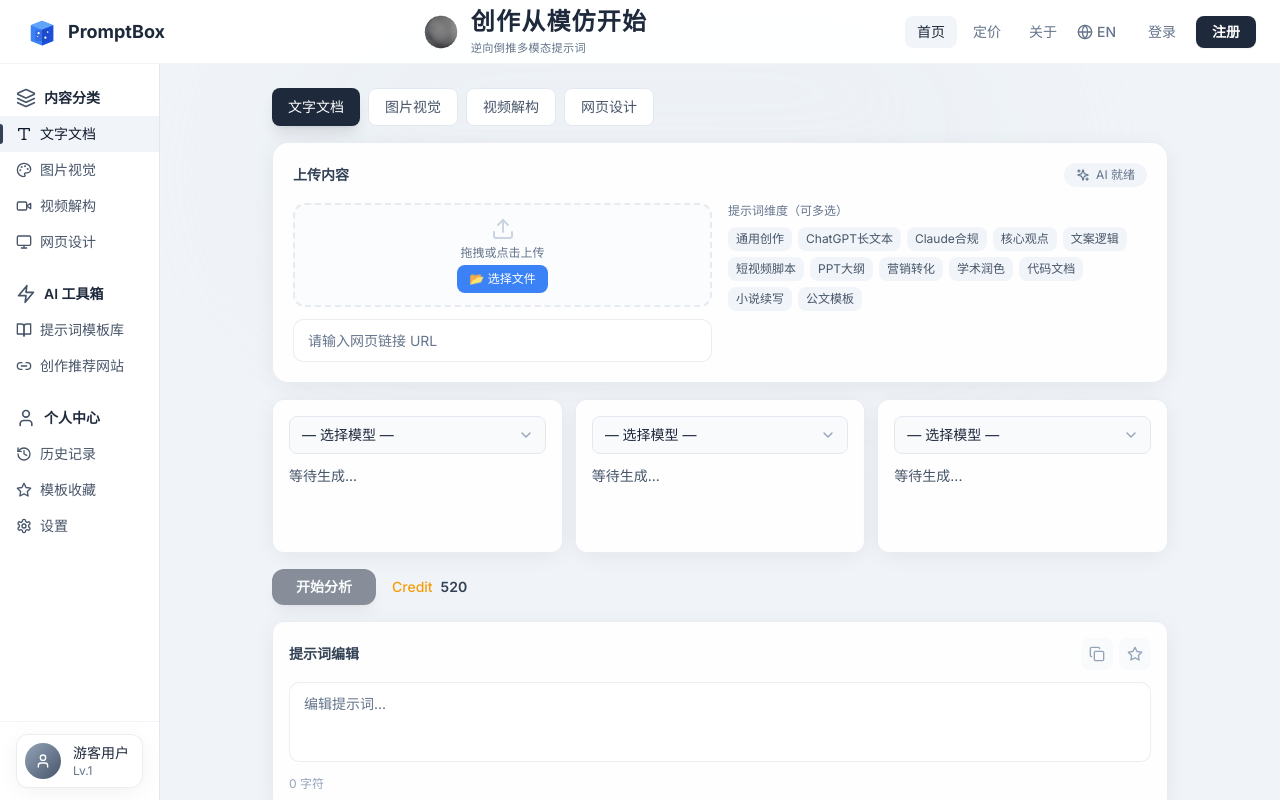
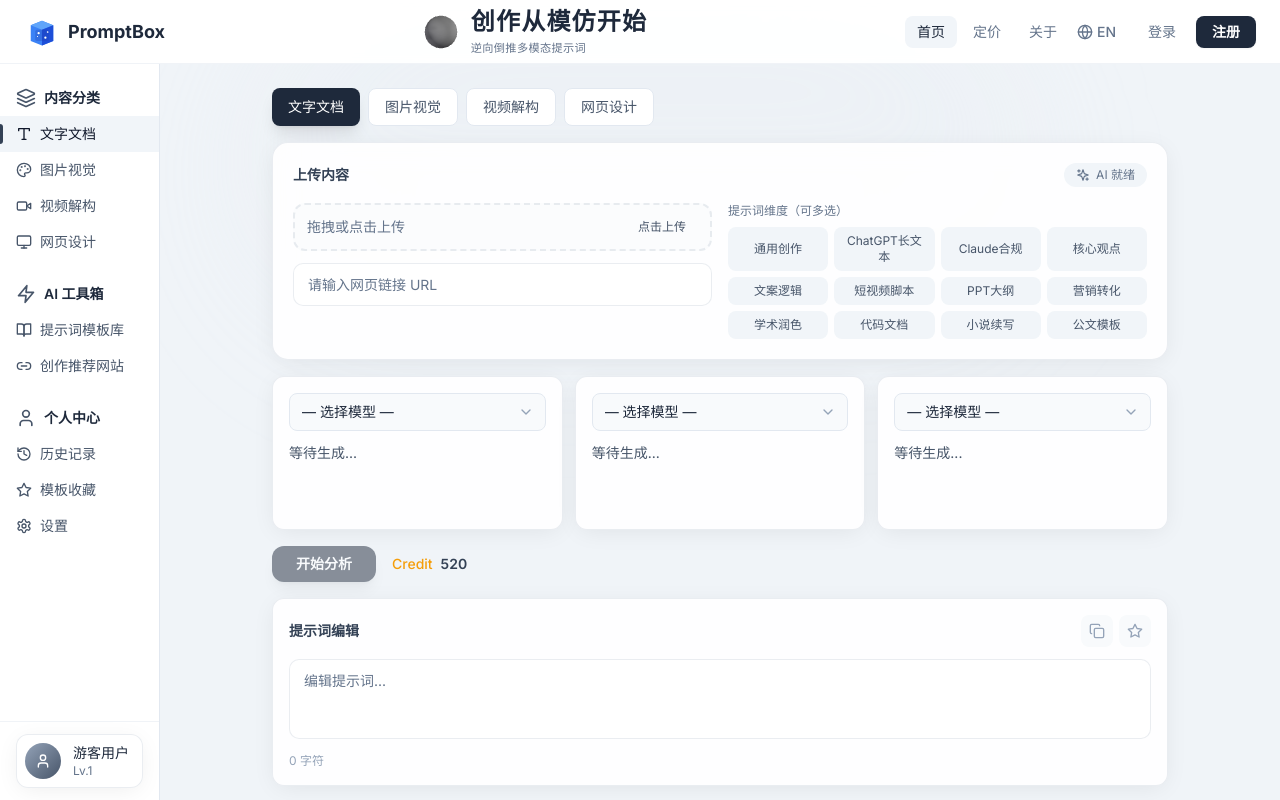
Before and after one commit to oxygen02/promptbox, a Next.js app: page / in a window 1280 px wide. Shown: the top 800 px of the page. Built offline with nearby package versions, Linux system fonts and the light colour scheme.

Commit message:
fix: Clean upload area layout, align dimensions grid, improve file upload

```diff
--- a/src/app/page.tsx
+++ b/src/app/page.tsx
@@ -332,33 +332,27 @@ export default function HomePage() {
               {/* 文件上传 */}
               <div className="mb-3">
                 <div
-                  className="upload-zone py-3 flex flex-col items-center justify-center min-h-[70px] border-2 border-dashed border-slate-200 rounded-xl bg-slate-50"
+                  className="upload-zone py-2 px-3 flex items-center justify-between border border-slate-200 rounded-lg bg-white"
                   onPaste={(e) => {
                     e.preventDefault();
                     const text = e.clipboardData.getData('text');
                     if (text) {
                       setPastedContent(text);
                       setUploadUrl(text);
-                      alert(`已粘贴内容: ${text.substring(0, 50)}${text.length > 50 ? '...' : ''}`);
                     }
                   }}
                   tabIndex={0}
                 >
-                  {pastedContent ? (
-                    <div className="text-sm text-green-600 font-medium">✓ 已粘贴内容</div>
-                  ) : (
-                    <>
-                      <Upload className="w-6 h-6 text-slate-300 mb-1" />
-                      <p className="text-xs text-slate-500 mb-1">{t.dragOrClick}</p>
-                    </>
-                  )}
-                  <label className="px-3 py-1.5 bg-blue-500 text-white text-xs rounded-lg hover:bg-blue-600 transition-colors cursor-pointer">
-                    📂 选择文件
+                  <span className="text-sm text-slate-500">{pastedContent || t.dragOrClick}</span>
+                  <label className="px-3 py-1.5 text-xs text-slate-600 hover:text-slate-800 cursor-pointer">
+                    点击上传
                     <input
                       type="file"
                       onChange={(e) => {
                         const file = e.target.files?.[0];
                         if (file) {
+                          setPastedContent(file.name);
+                          setUploadUrl(file.name);
                           alert(`已选择文件: ${file.name}\n大小: ${(file.size/1024).toFixed(2)} KB`);
                         }
                       }}
@@ -376,12 +370,12 @@ export default function HomePage() {
             {/* 右侧：维度选择 */}
             <div className="flex-1">
               <h4 className="text-xs font-medium text-slate-500 mb-2">{t.promptDimensions}</h4>
-              <div className="flex flex-wrap gap-1.5">
+              <div className="grid grid-cols-4 gap-1.5">
                 {currentTags.map((tag) => (
                   <button
                     key={tag}
                     onClick={() => handleDimensionClick(tag)}
-                    className={cn("px-2 py-1 text-xs rounded-lg transition-all", selectedDimensions.includes(tag) ? "bg-slate-800 text-white" : "bg-slate-100 text-slate-600 hover:bg-slate-200")}
+                    className={cn("px-2 py-1.5 text-xs rounded-lg transition-all text-center", selectedDimensions.includes(tag) ? "bg-slate-800 text-white" : "bg-slate-100 text-slate-600 hover:bg-slate-200")}
                   >
                     {tag}
                   </button>
```
